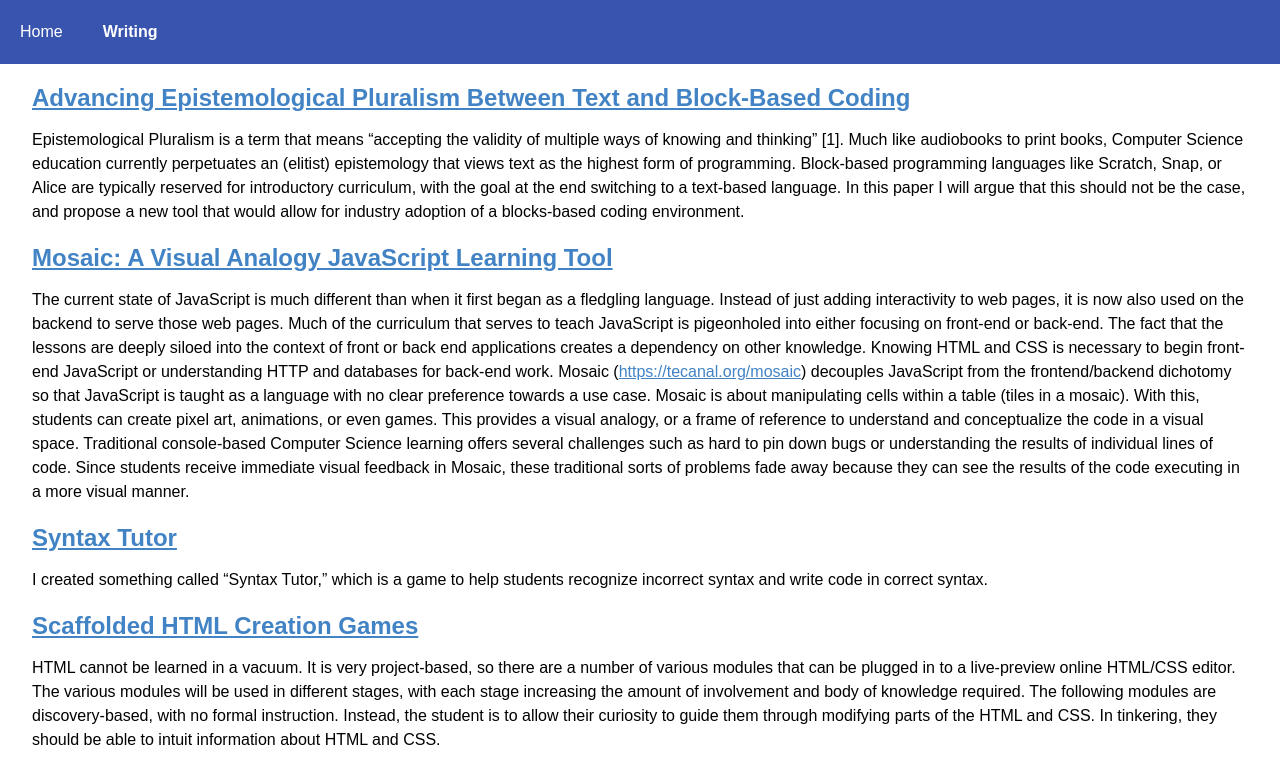
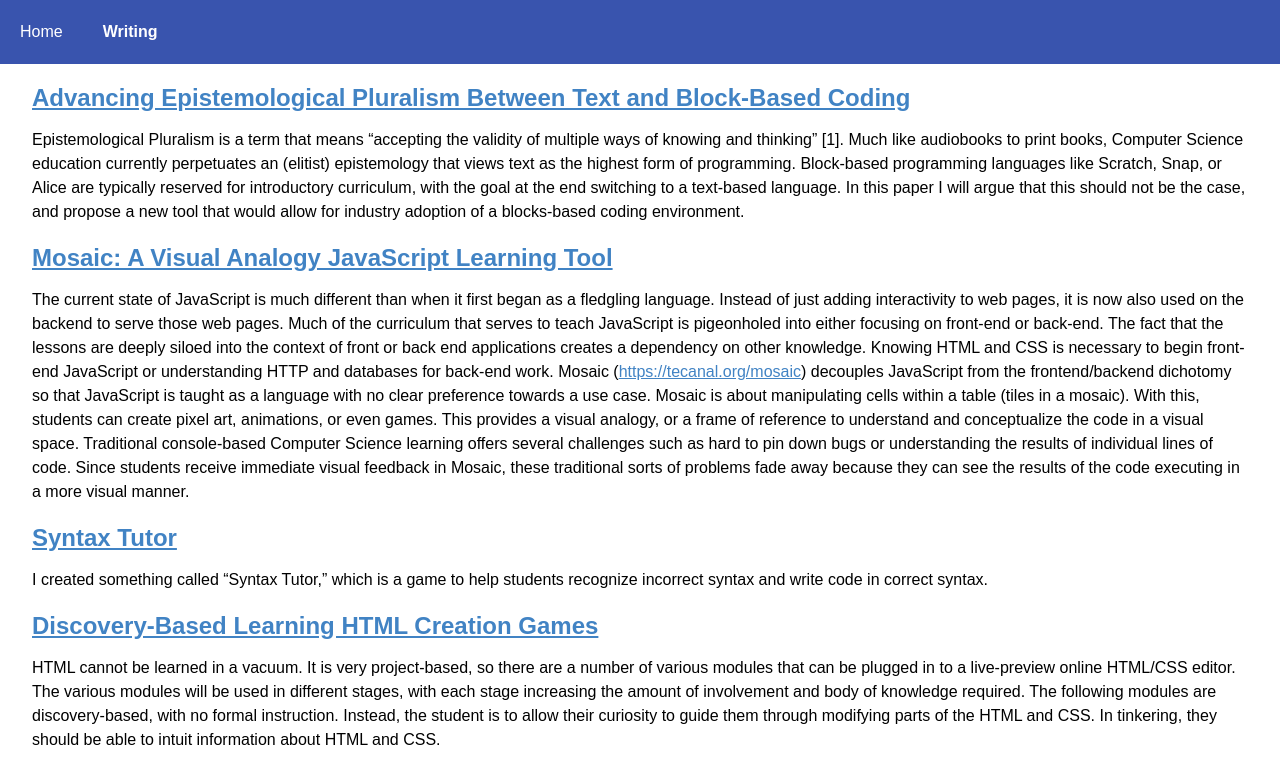
Before and after one commit to reeshuffled/reeshuffled.github.io, a Jekyll site: the page built from writing.html, in a window 1280 px wide. Shown: the top 784 px of the page. Built offline with Jekyll 4.4.1, drawn with Linux system fonts in a browser that asks for light colours.

Commit message:
Update posts

```diff
--- a/_posts/2018-10-17-Scaffolded-HTML-Creation-Games.md
+++ b/_posts/2018-10-17-Discovery-Based-Learning-HTML-Creation-Games.md
@@ -1,6 +1,6 @@
 ---
 layout: post
-title: Scaffolded HTML Creation Games
+title: Discovery-Based Learning HTML Creation Games
 categories: Writing
 ---
 
```
